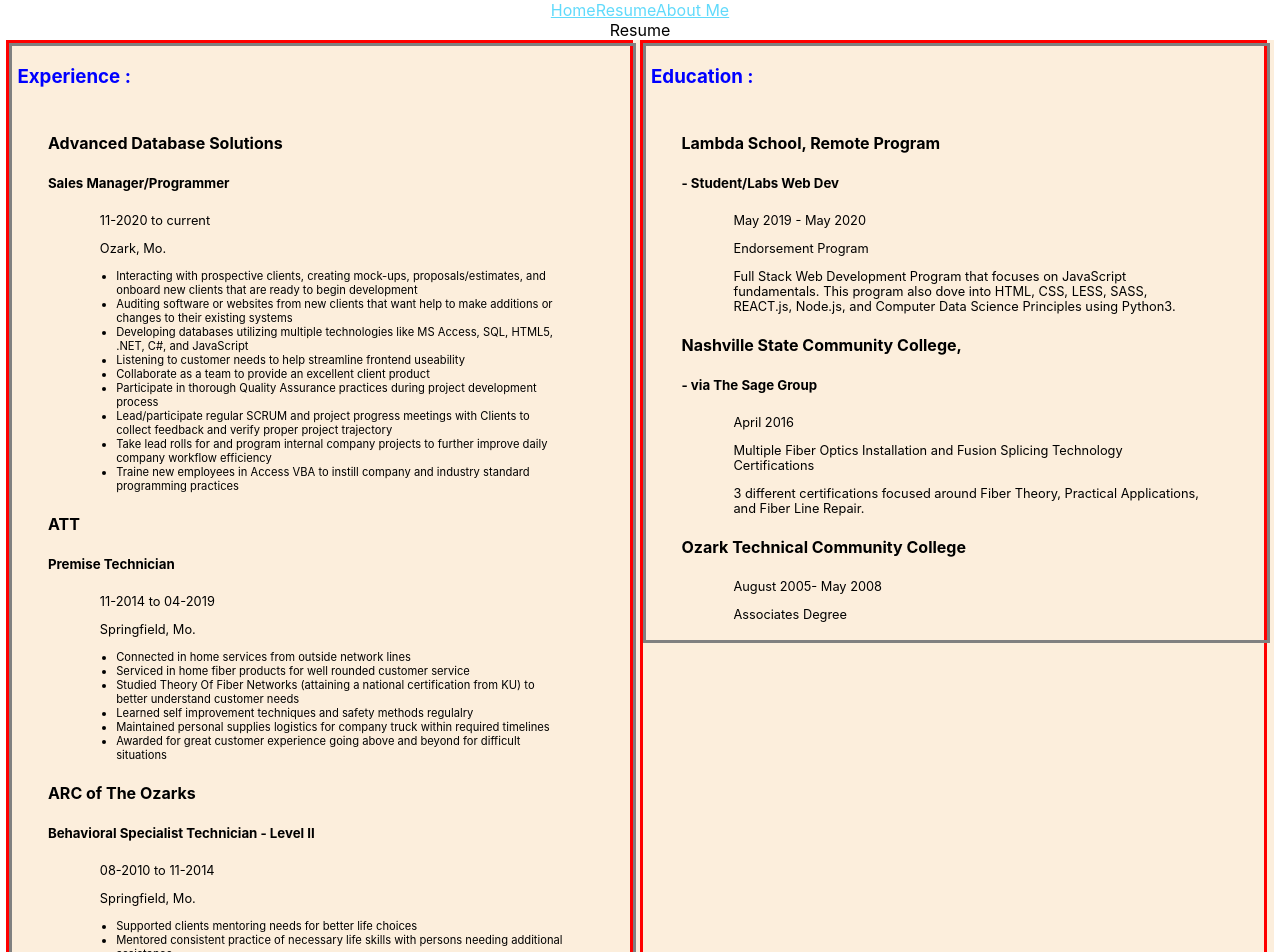
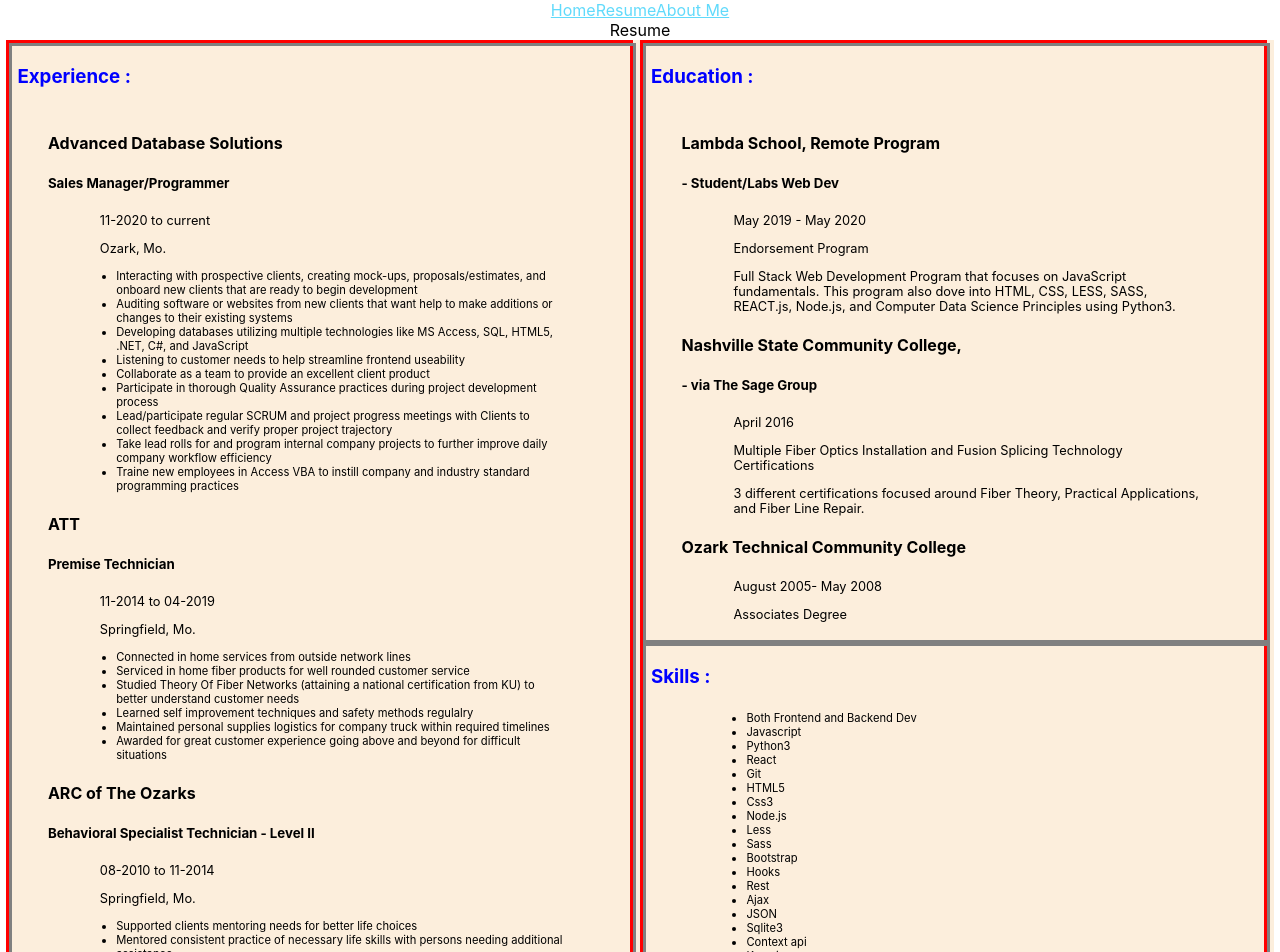
Before and after one commit to joshua-shockley/joshuaportfolio, a React (Create React App) app: page /Resume in a window 1280 px wide. Shown: the top 952 px of the page. Built offline with nearby package versions, Linux system fonts and the light colour scheme.

Commit message:
added more layout for Skills and divided out the different skills and personal interests into differnt containers.

```diff
--- a/src/App.css
+++ b/src/App.css
@@ -49,7 +49,7 @@
 
 }
 
-.EduSection, .ExpSection {
+.EduSection, .ExpSection, .SkllSection{
   width: 100%;/*width percentage is space used in the current parent container */
   border: grey;
   border-style: solid;
@@ -57,11 +57,11 @@
   justify-content: flex-start;
 }
 
-.EduCards, .ExpCards{
+.EduCards, .ExpCards, .SkllCards{
   padding: 5px 5px 5px 5px;
 }
 
-.EduTitleHeader, .ExpTitleHeader{
+.EduTitleHeader, .ExpTitleHeader, .SkllTitleHeader{
 display:block;
 flex-wrap: nowrap;
 text-align: left;
@@ -69,7 +69,7 @@
 color: blue;
 }
 
-div.edCardItems, div.exCardItems {
+div.edCardItems, div.exCardItems , div.SkllCards{
 display: block;
 flex-wrap: nowrap;
 flex-direction: column;
@@ -100,3 +100,16 @@
   margin-left: 3.5%;
   font-size: 0.7Rem;
 }
+
+.skllCardItems{
+text-align: left;
+margin: 0;
+}
+.skllLstItms{
+  text-align: left;
+  margin-top: 0px;
+  margin-bottom: 0px;
+  padding: 0;
+  margin-left: 5%;
+  font-size: 0.7Rem;
+}
--- a/src/components/Personal.js
+++ b/src/components/Personal.js
@@ -1,4 +1,6 @@
 import React from 'react'
+import PersonalInterests from './PersonalInterests'
+import SoftSkills from './SoftSkills'
 
 function Personal() {
   return (
@@ -7,7 +9,8 @@
       <h1>You wanted to know more!</h1>
       </div>
       <div>
-        <p>middle section explains my soft skills and personal interests outside of work.</p>
+        <SoftSkills />
+        <PersonalInterests />
       </div>
 
 
--- /dev/null
+++ b/src/components/PersonalInterests.js
@@ -0,0 +1,27 @@
+import React from 'react'
+
+function PersonalInterests() {
+    const personalInts = [
+        "Gardening",
+        "Landscaping",
+        "Woodworking",
+        "Carving",
+        "Photography",
+        "PCB projects",
+        "Home Construction/Renovation",
+        "Leather crafting",
+        "In Home Wiring including coax, catV, phone",
+        "Music",
+        "Aggressive Blading",
+        "Jeeping",
+        "DIY Projects",
+        "TaeKwondo"
+
+    ]
+
+  return (
+    <div>PersonalInterests</div>
+  )
+}
+
+export default PersonalInterests
--- a/src/components/Resume.js
+++ b/src/components/Resume.js
@@ -2,7 +2,7 @@
 
 import Edu from './Edu.js';
 import PreEx from './PreEx.js';
-
+import Skills from './Skills.js';
 
 function Resume() {
   return (
@@ -15,6 +15,7 @@
       </div>
       <div className='RightBdy'>
         <Edu />
+        <Skills/>
       </div>
 
 
--- a/src/components/Skills.js
+++ b/src/components/Skills.js
@@ -35,12 +35,12 @@
   return (
 
     <div className='SkllSection'>
-    <h3 className='SkllTitleHeader'>Education : </h3>
+    <h3 className='SkllTitleHeader'>Skills : </h3>
     {skills[0] !== "" ?
         <div className='SkllCards'>
             {skills.map((sklls) =>
-            <ul className='edCardItems'>
-                <p className='edCarName'>{sklls}</p>
+            <ul className='skllCardItems'>
+                <li className='skllLstItms'>{sklls}</li>
             </ul>
             )}
         </div>
--- /dev/null
+++ b/src/components/SoftSkills.js
@@ -0,0 +1,19 @@
+import React from 'react'
+
+function SoftSkills() {
+
+    const theSoftSkills = [
+        "Team player",
+        "Eager to learn new things",
+        "Team management",
+        "15+ years Customer service",
+        "2+ year Quality Assurance experience",
+        "4+ years (combined work experience) Supervisory roles",
+
+    ]
+  return (
+    <div>SoftSkills</div>
+  )
+}
+
+export default SoftSkills
```
